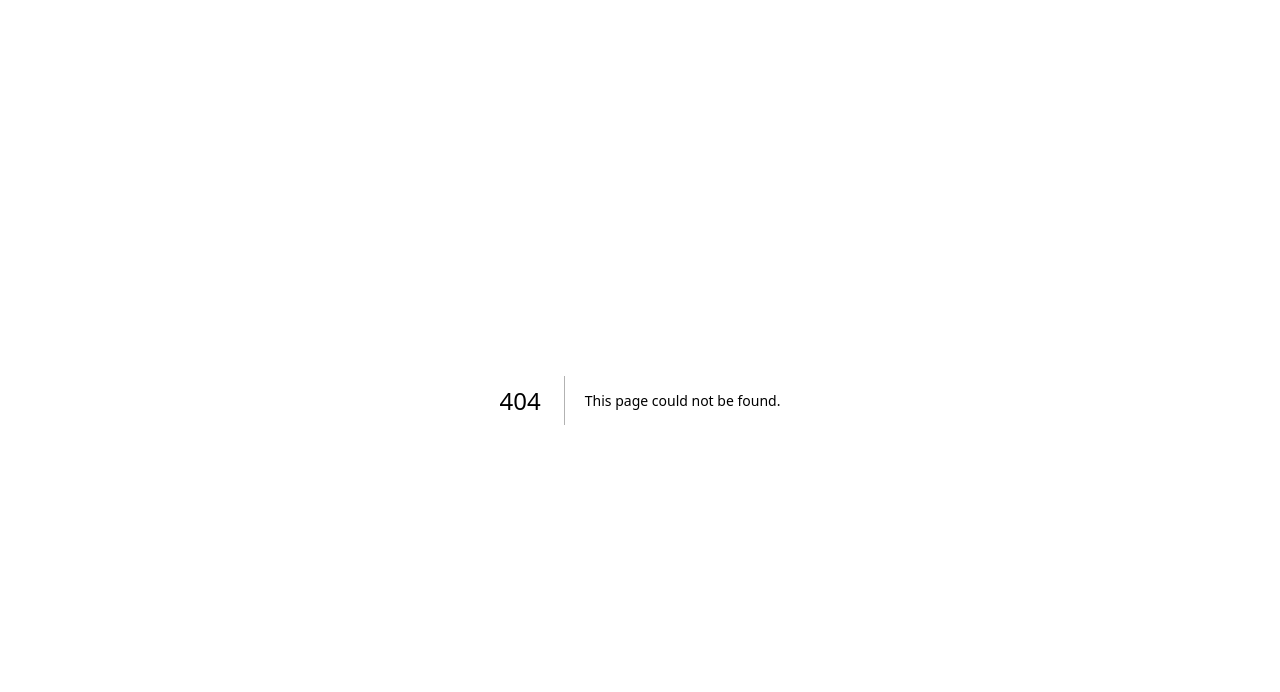
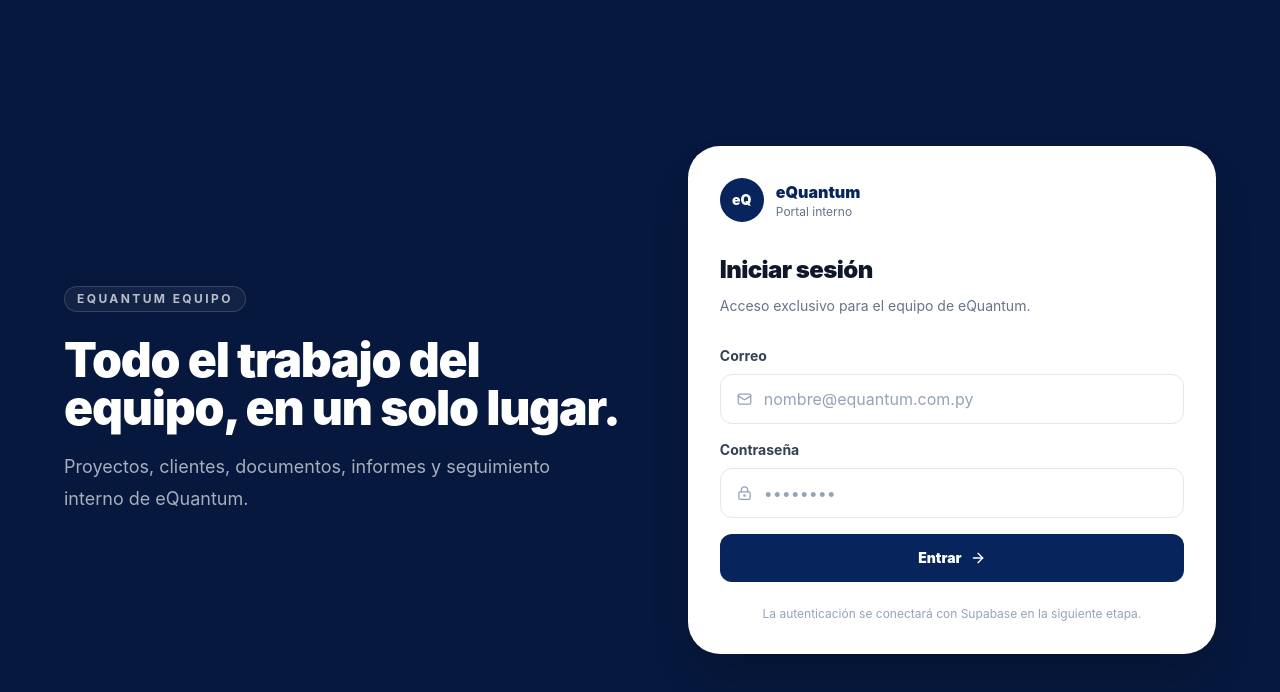
Before and after one commit to equantum-py/equantum-equipo, a Next.js app: page /login in a window 1280 px wide. Before the commit this address had no page. Shown: the top 692 px of the page. Built offline with nearby package versions, Linux system fonts and the light colour scheme.

Commit message:
feat: crear app/login/page.tsx

```diff
--- /dev/null
+++ b/app/login/page.tsx
@@ -0,0 +1,64 @@
+import { LockKeyhole, Mail, ArrowRight } from "lucide-react";
+
+export default function LoginPage() {
+  return (
+    <main className="min-h-screen bg-brand-dark px-5 py-8 text-white">
+      <div className="mx-auto grid min-h-[calc(100vh-4rem)] max-w-6xl items-center gap-10 lg:grid-cols-[1.05fr_.95fr]">
+        <section className="hidden lg:block">
+          <span className="inline-flex rounded-full border border-white/15 bg-white/5 px-3 py-1 text-xs font-bold uppercase tracking-[.2em] text-white/70">
+            eQuantum Equipo
+          </span>
+          <h1 className="mt-6 max-w-xl text-5xl font-black leading-[.98] tracking-tight">
+            Todo el trabajo del equipo, en un solo lugar.
+          </h1>
+          <p className="mt-5 max-w-lg text-lg leading-8 text-white/65">
+            Proyectos, clientes, documentos, informes y seguimiento interno de eQuantum.
+          </p>
+        </section>
+
+        <section className="rounded-[2rem] bg-white p-6 text-slate-900 shadow-2xl shadow-black/20 sm:p-8">
+          <div className="flex items-center gap-3">
+            <span className="grid h-11 w-11 place-items-center rounded-full bg-brand text-sm font-black text-white">eQ</span>
+            <div>
+              <p className="font-black text-brand">eQuantum</p>
+              <p className="text-xs text-slate-500">Portal interno</p>
+            </div>
+          </div>
+
+          <div className="mt-8">
+            <h2 className="text-2xl font-black tracking-tight">Iniciar sesión</h2>
+            <p className="mt-2 text-sm leading-6 text-slate-500">
+              Acceso exclusivo para el equipo de eQuantum.
+            </p>
+          </div>
+
+          <form className="mt-7 space-y-4">
+            <label className="block">
+              <span className="mb-2 block text-sm font-bold text-slate-700">Correo</span>
+              <span className="flex items-center gap-3 rounded-xl border border-slate-200 px-4 py-3">
+                <Mail className="h-4 w-4 text-slate-400" />
+                <input type="email" placeholder="nombre@equantum.com.py" className="w-full border-0 bg-transparent outline-none placeholder:text-slate-400" />
+              </span>
+            </label>
+
+            <label className="block">
+              <span className="mb-2 block text-sm font-bold text-slate-700">Contraseña</span>
+              <span className="flex items-center gap-3 rounded-xl border border-slate-200 px-4 py-3">
+                <LockKeyhole className="h-4 w-4 text-slate-400" />
+                <input type="password" placeholder="••••••••" className="w-full border-0 bg-transparent outline-none placeholder:text-slate-400" />
+              </span>
+            </label>
+
+            <button type="button" className="mt-2 flex w-full items-center justify-center gap-2 rounded-xl bg-brand px-5 py-3.5 text-sm font-black text-white">
+              Entrar <ArrowRight className="h-4 w-4" />
+            </button>
+          </form>
+
+          <p className="mt-6 text-center text-xs text-slate-400">
+            La autenticación se conectará con Supabase en la siguiente etapa.
+          </p>
+        </section>
+      </div>
+    </main>
+  );
+}
```
